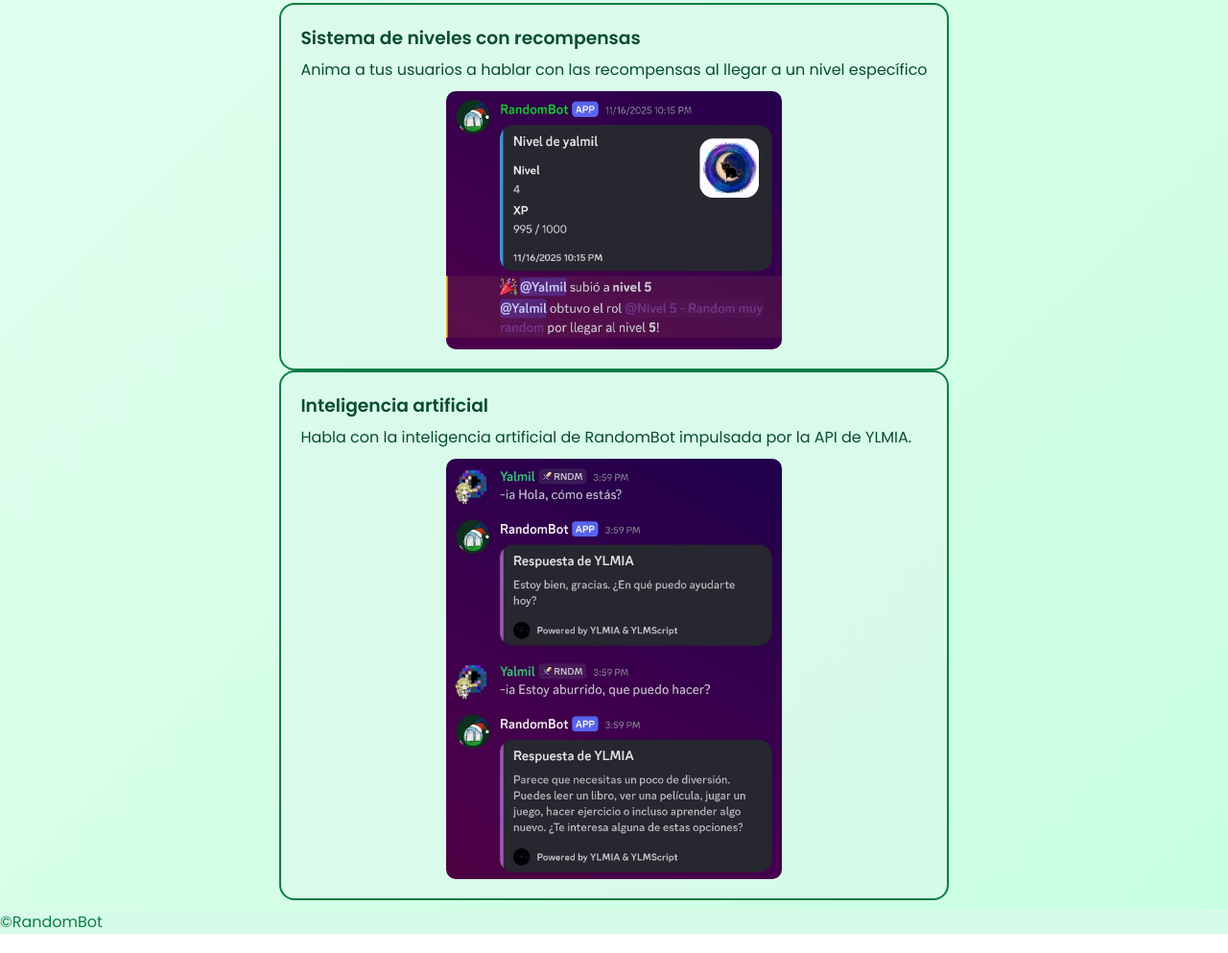
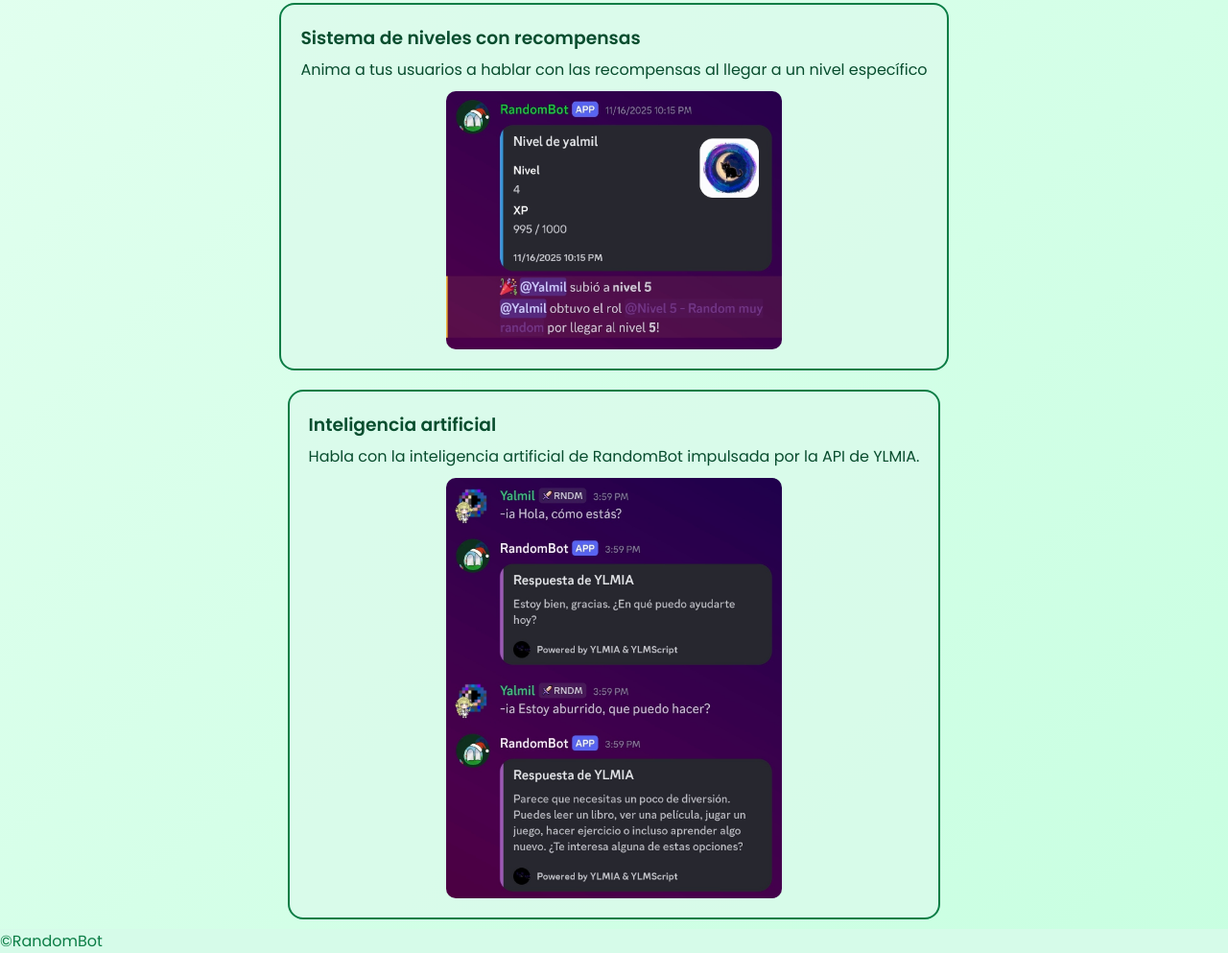
Before and after one commit to Yalmil/RandomBot, a plain HTML site: page index.html in a window 1280 px wide. Shown: the part 917-1910 px from the top of the page at 96% size. Drawn offline with Linux system fonts and the light colour scheme.

Commit message:
Update index.html

```diff
--- a/index.html
+++ b/index.html
@@ -143,7 +143,9 @@ section{text-align:center;max-width:900px;margin:auto}
         <img src="https://yalmil.github.io/RandomBot/recursos/niveles.png" alt="niveles-imagen">
       </div>
     </div>
+</section>
 
+  <section id="features">
 
       <div class="box">
         <h3>Inteligencia artificial</h3>
```
